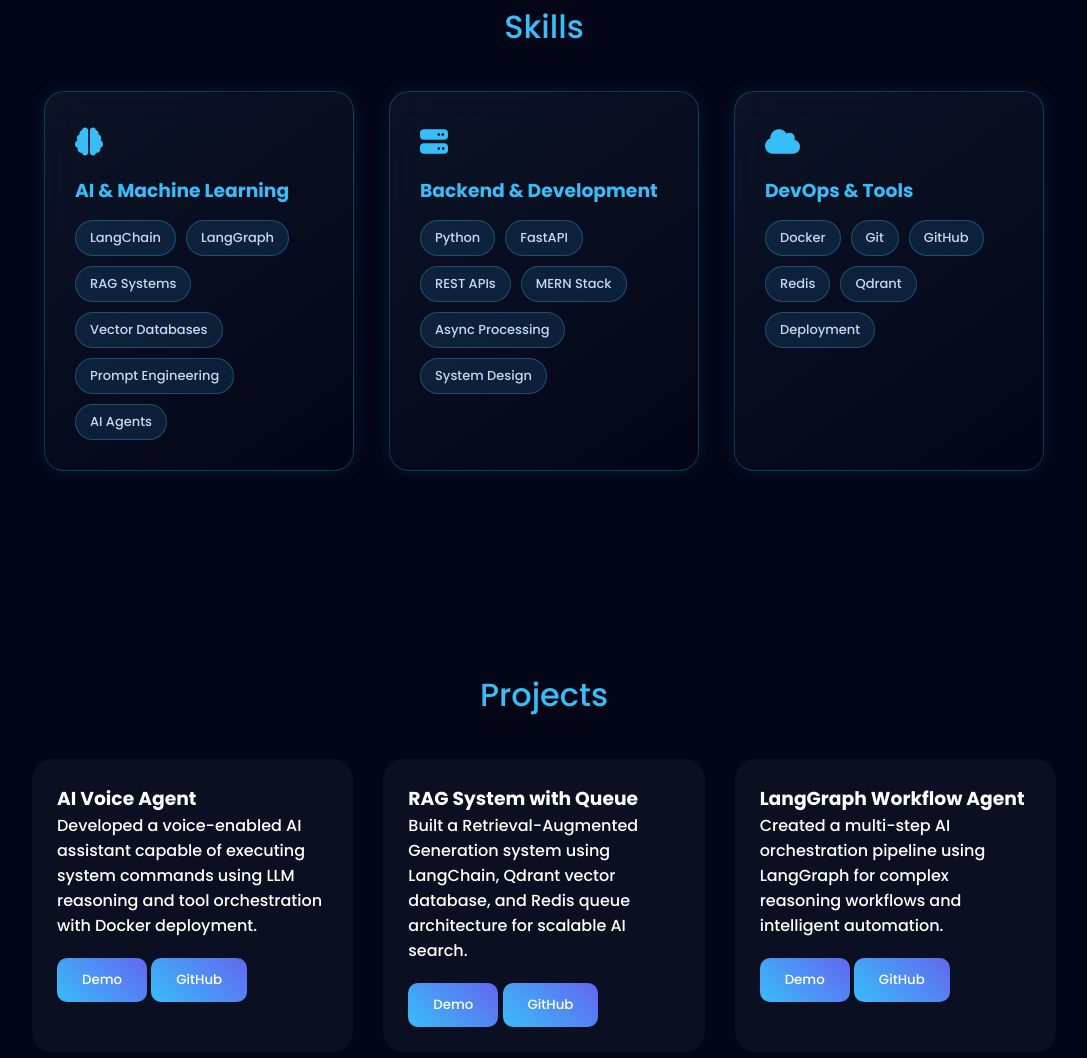
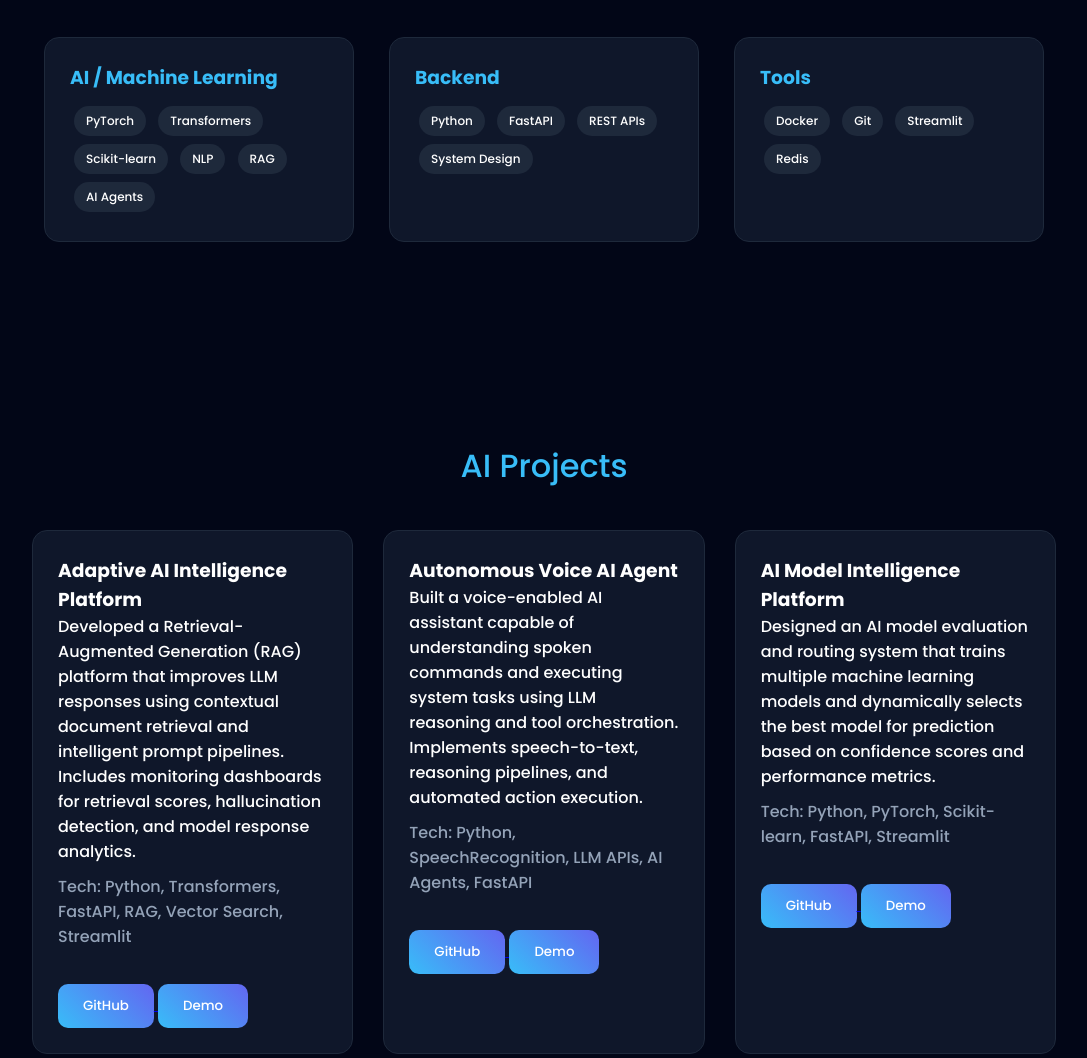
Before and after one commit to RahulG-12/portfolio, a plain HTML site: page index.html in a window 1280 px wide. Shown: the part 1348-2406 px from the top of the page, without its empty margins (96-1183 px from the left). Drawn offline with Linux system fonts and the light colour scheme.

Commit message:
Update index.html

```diff
--- a/index.html
+++ b/index.html
@@ -1,10 +1,11 @@
 <!DOCTYPE html>
 <html lang="en">
 <head>
+
 <meta charset="UTF-8">
 <meta name="viewport" content="width=device-width, initial-scale=1.0">
 
-<title>Rahul Giri | AI Developer</title>
+<title>Rahul Giri | AI Engineer</title>
 
 <link href="https://fonts.googleapis.com/css2?family=Poppins:wght@300;500;700&display=swap" rel="stylesheet">
 <link rel="stylesheet" href="https://cdnjs.cloudflare.com/ajax/libs/font-awesome/6.5.0/css/all.min.css">
@@ -24,8 +25,6 @@ background:#020617;
 color:white;
 overflow-x:hidden;
 }
-
-/* NAV */
 
 nav{
 display:flex;
@@ -51,8 +50,6 @@ nav a:hover{
 color:#38bdf8;
 }
 
-/* HERO */
-
 .hero{
 height:100vh;
 display:flex;
@@ -74,8 +71,6 @@ color:#38bdf8;
 margin-top:10px;
 }
 
-/* SOCIAL ICONS */
-
 .social-icons{
 margin-top:20px;
 display:flex;
@@ -93,8 +88,6 @@ color:#38bdf8;
 transform:scale(1.2);
 }
 
-/* BUTTON */
-
 .btn{
 margin-top:20px;
 padding:12px 25px;
@@ -110,8 +103,6 @@ transition:0.3s;
 transform:scale(1.05);
 }
 
-/* SECTION */
-
 section{padding:100px 10%;}
 
 .section-title{
@@ -121,8 +112,6 @@ font-size:32px;
 margin-bottom:40px;
 }
 
-/* ABOUT */
-
 .about{
 max-width:800px;
 margin:auto;
@@ -130,8 +119,6 @@ text-align:center;
 line-height:1.7;
 color:#cbd5f5;
 }
-
-/* ===== PREMIUM SKILLS ===== */
 
 .skills-container{
 max-width:1000px;
@@ -142,94 +129,50 @@ gap:35px;
 }
 
 .skill-box{
-background:linear-gradient(145deg, rgba(15,23,42,0.8), rgba(2,6,23,0.9));
-border:1px solid rgba(56,189,248,0.25);
-padding:30px;
-border-radius:20px;
-backdrop-filter:blur(20px);
-transition:0.4s;
-position:relative;
-overflow:hidden;
-box-shadow:0 0 20px rgba(56,189,248,0.1);
-}
-
-.skill-box::before{
-content:"";
-position:absolute;
-width:150%;
-height:150%;
-background:radial-gradient(circle, rgba(56,189,248,0.25), transparent 60%);
-top:-40%;
-left:-40%;
-opacity:0;
-transition:0.5s;
-}
-
-.skill-box:hover::before{
-opacity:1;
+background:#0f172a;
+padding:25px;
+border-radius:15px;
+border:1px solid #1e293b;
+transition:0.3s;
 }
 
 .skill-box:hover{
-transform:translateY(-12px) scale(1.04);
-box-shadow:0 0 40px rgba(56,189,248,0.35);
-border-color:#38bdf8;
-}
-
-.skill-icon{
-font-size:28px;
-color:#38bdf8;
-margin-bottom:12px;
+transform:translateY(-8px);
+box-shadow:0 0 25px rgba(56,189,248,0.4);
 }
 
 .skill-box h3{
 color:#38bdf8;
-margin-bottom:15px;
-font-weight:600;
-}
-
-.skill-tags{
-display:flex;
-flex-wrap:wrap;
-gap:10px;
+margin-bottom:10px;
 }
 
 .tag{
-padding:7px 14px;
-background:rgba(56,189,248,0.12);
-border:1px solid rgba(56,189,248,0.3);
+padding:6px 12px;
+background:#1e293b;
 border-radius:20px;
-font-size:13px;
-color:#cbd5f5;
-transition:0.3s;
+font-size:12px;
+margin:4px;
+display:inline-block;
 }
-
-.tag:hover{
-background:linear-gradient(45deg,#38bdf8,#6366f1);
-color:white;
-transform:scale(1.05);
-}
-
-/* PROJECTS */
 
 .projects{
 display:grid;
-grid-template-columns:repeat(auto-fit,minmax(280px,1fr));
+grid-template-columns:repeat(auto-fit,minmax(300px,1fr));
 gap:30px;
 }
 
 .card{
-background:rgba(15,23,42,0.6);
+background:#0f172a;
 padding:25px;
-border-radius:20px;
-transition:0.4s;
+border-radius:15px;
+transition:0.3s;
+border:1px solid #1e293b;
 }
 
 .card:hover{
-transform:translateY(-10px) scale(1.05);
+transform:translateY(-10px);
 box-shadow:0 0 30px rgba(56,189,248,0.4);
 }
-
-/* CONTACT */
 
 .contact{
 text-align:center;
@@ -241,18 +184,21 @@ color:#38bdf8;
 margin-right:8px;
 }
 
-/* CHAT */
+footer{
+text-align:center;
+padding:30px;
+border-top:1px solid #1e293b;
+}
 
 .chat{
 position:fixed;
-bottom:20px;
+bottom:80px;
 right:20px;
-width:320px;
+width:300px;
 background:#0f172a;
-border-radius:15px;
+border-radius:10px;
 display:none;
 flex-direction:column;
-overflow:hidden;
 }
 
 .chat-header{
@@ -263,7 +209,7 @@ font-weight:bold;
 }
 
 .chat-body{
-height:250px;
+height:200px;
 overflow-y:auto;
 padding:10px;
 font-size:14px;
@@ -275,15 +221,14 @@ display:flex;
 
 .chat-input input{
 flex:1;
-padding:10px;
+padding:8px;
 border:none;
 }
 
 .chat-input button{
-padding:10px;
+padding:8px;
 background:#38bdf8;
 border:none;
-cursor:pointer;
 }
 
 .chat-toggle{
@@ -297,13 +242,8 @@ border-radius:50%;
 cursor:pointer;
 }
 
-footer{
-text-align:center;
-padding:30px;
-border-top:1px solid #1e293b;
-}
+</style>
 
-</style>
 </head>
 
 <body>
@@ -318,45 +258,37 @@ border-top:1px solid #1e293b;
 </div>
 </nav>
 
-<!-- HERO -->
-
 <section class="hero">
 
 <h1>Rahul Giri</h1>
 <div class="typing" id="typing"></div>
 
-<p style="margin-top:10px;color:#cbd5f5;">🚀 Open to AI / Backend / Generative AI Roles</p>
+<p style="margin-top:10px;color:#cbd5f5;">
+AI Engineer | Generative AI | Python Backend
+</p>
 
 <div class="social-icons">
 <a href="https://github.com/RahulG-12" target="_blank"><i class="fab fa-github"></i></a>
 <a href="https://www.linkedin.com/in/rahul-giri-92b2b822a/" target="_blank"><i class="fab fa-linkedin"></i></a>
-<a href="mailto:rahulgiri12033@email.com"><i class="fas fa-envelope"></i></a>
-<a href="tel:+918454011003">
-    <i class="fas fa-phone"></i>
-</a>
+<a href="mailto:rahulgiri12033@gmail.com" ><i class="fas fa-envelope"></i></a>
 </div>
 
-<a href="Rahul_K_Giri_Resume.pdf" download>
+<a href="Rahul_AIML_Resume.pdf" download>
 <button class="btn">Download Resume</button>
 </a>
 
 </section>
-
-<!-- ABOUT -->
 
 <section id="about">
 
 <div class="section-title">About Me</div>
 
 <div class="about">
-AI Developer and Computer Engineering graduate passionate about building intelligent systems including voice assistants, automation tools, and retrieval-augmented AI applications.
-Experienced in Python backend development, Generative AI frameworks, and scalable architectures with hands-on experience using Docker for containerized deployment and Git for version control.
-I specialize in developing AI agents, RAG pipelines, and automation workflows that solve real-world problems with production-ready engineering practices.
+AI/ML Engineer passionate about building intelligent systems including AI agents, Retrieval-Augmented Generation platforms, and machine learning inference systems.
+Experienced in Python backend development, LLM integration, and scalable AI architecture using FastAPI and modern AI frameworks.
 </div>
 
 </section>
-
-<!-- SKILLS -->
 
 <section id="skills">
 
@@ -365,82 +297,132 @@ I specialize in developing AI agents, RAG pipelines, and automation workflows th
 <div class="skills-container">
 
 <div class="skill-box">
-<div class="skill-icon"><i class="fas fa-brain"></i></div>
-<h3>AI & Machine Learning</h3>
-<div class="skill-tags">
-<span class="tag">LangChain</span>
-<span class="tag">LangGraph</span>
-<span class="tag">RAG Systems</span>
-<span class="tag">Vector Databases</span>
-<span class="tag">Prompt Engineering</span>
+<h3>AI / Machine Learning</h3>
+<span class="tag">PyTorch</span>
+<span class="tag">Transformers</span>
+<span class="tag">Scikit-learn</span>
+<span class="tag">NLP</span>
+<span class="tag">RAG</span>
 <span class="tag">AI Agents</span>
-</div>
 </div>
 
 <div class="skill-box">
-<div class="skill-icon"><i class="fas fa-server"></i></div>
-<h3>Backend & Development</h3>
-<div class="skill-tags">
+<h3>Backend</h3>
 <span class="tag">Python</span>
 <span class="tag">FastAPI</span>
 <span class="tag">REST APIs</span>
-<span class="tag">MERN Stack</span>
-<span class="tag">Async Processing</span>
 <span class="tag">System Design</span>
-</div>
 </div>
 
 <div class="skill-box">
-<div class="skill-icon"><i class="fas fa-cloud"></i></div>
-<h3>DevOps & Tools</h3>
-<div class="skill-tags">
+<h3>Tools</h3>
 <span class="tag">Docker</span>
 <span class="tag">Git</span>
-<span class="tag">GitHub</span>
+<span class="tag">Streamlit</span>
 <span class="tag">Redis</span>
-<span class="tag">Qdrant</span>
-<span class="tag">Deployment</span>
-</div>
 </div>
 
 </div>
 
 </section>
 
-<!-- PROJECTS -->
-
 <section id="projects">
 
-<div class="section-title">Projects</div>
+<div class="section-title">AI Projects</div>
 
 <div class="projects">
 
+<!-- PROJECT 1 -->
+
 <div class="card">
-<h3>AI Voice Agent</h3>
-<p>Developed a voice-enabled AI assistant capable of executing system commands using LLM reasoning and tool orchestration with Docker deployment.</p>
-<a href="https://drive.google.com/drive/folders/1ymbUSTtKHmJd2NcwfFDdLg03L1BkvTgp?usp=drive_link" target="_blank"><button class="btn">Demo</button></a>
-<a href="https://github.com/RahulG-12/AI_VOICE" target="_blank"><button class="btn">GitHub</button></a>
+
+<h3>Adaptive AI Intelligence Platform</h3>
+
+<p>
+Developed a Retrieval-Augmented Generation (RAG) platform that improves LLM responses using contextual document retrieval and intelligent prompt pipelines.
+Includes monitoring dashboards for retrieval scores, hallucination detection, and model response analytics.
+</p>
+
+<p style="color:#94a3b8;margin-top:10px;">
+Tech: Python, Transformers, FastAPI, RAG, Vector Search, Streamlit
+</p>
+
+<div style="margin-top:15px">
+
+<a href="https://github.com/RahulG-12/ADAPTIVE_LLM" target="_blank">
+<button class="btn">GitHub</button>
+</a>
+
+<a href="https://drive.google.com/drive/folders/1AWLOQkuxqAhV1Ten1AiOeXrDbEtefxID?usp=drive_link" target="_blank">
+<button class="btn">Demo</button>
+</a>
+
 </div>
 
-<div class="card">
-<h3>RAG System with Queue</h3>
-<p>Built a Retrieval-Augmented Generation system using LangChain, Qdrant vector database, and Redis queue architecture for scalable AI search.</p>
-<a href="https://drive.google.com/drive/folders/1uPLtrFIX7AR6og8tQcSchVyqWZoesowy?usp=sharing" target="_blank"><button class="btn">Demo</button></a>
-<a href="https://github.com/RahulG-12/rag-ai-document-chatbot" target="_blank"><button class="btn">GitHub</button></a>
 </div>
 
+
+<!-- PROJECT 2 -->
+
 <div class="card">
-<h3>LangGraph Workflow Agent</h3>
-<p>Created a multi-step AI orchestration pipeline using LangGraph for complex reasoning workflows and intelligent automation.</p>
-<a href="https://drive.google.com/drive/folders/1Rcs5FhaynGVoh0GQBg6EEpnndwVU-AJV?usp=sharing" target="_blank"><button class="btn">Demo</button></a>
-<a href="https://github.com/RahulG-12/AI-Assistant" target="_blank"><button class="btn">GitHub</button></a>
+
+<h3>Autonomous Voice AI Agent</h3>
+
+<p>
+Built a voice-enabled AI assistant capable of understanding spoken commands and executing system tasks using LLM reasoning and tool orchestration.
+Implements speech-to-text, reasoning pipelines, and automated action execution.
+</p>
+
+<p style="color:#94a3b8;margin-top:10px;">
+Tech: Python, SpeechRecognition, LLM APIs, AI Agents, FastAPI
+</p>
+
+<div style="margin-top:15px">
+
+<a href="https://github.com/RahulG-12/AI_VOICE" target="_blank">
+<button class="btn">GitHub</button>
+</a>
+
+<a href="https://drive.google.com/drive/folders/1ymbUSTtKHmJd2NcwfFDdLg03L1BkvTgp?usp=drive_link" target="_blank">
+<button class="btn">Demo</button>
+</a>
+
+</div>
+
+</div>
+
+
+<!-- PROJECT 3 -->
+
+<div class="card">
+
+<h3>AI Model Intelligence Platform</h3>
+
+<p>
+Designed an AI model evaluation and routing system that trains multiple machine learning models and dynamically selects the best model for prediction based on confidence scores and performance metrics.
+</p>
+
+<p style="color:#94a3b8;margin-top:10px;">
+Tech: Python, PyTorch, Scikit-learn, FastAPI, Streamlit
+</p>
+
+<div style="margin-top:15px">
+
+<a href="https://github.com/RahulG-12/AI_MODEL_INTELLIGENCE" target="_blank">
+<button class="btn">GitHub</button>
+</a>
+
+<a href="https://drive.google.com/drive/folders/1-UAtCia62INU8Q73Ek9RxgUrpi2IBRWG?usp=drive_link" target="_blank">
+<button class="btn">Demo</button>
+</a>
+
+</div>
+
 </div>
 
 </div>
 
 </section>
-
-<!-- CONTACT -->
 
 <section id="contact">
 
@@ -449,10 +431,9 @@ I specialize in developing AI agents, RAG pipelines, and automation workflows th
 <div class="contact">
 
 <p><i class="fas fa-map-marker-alt"></i> Mumbai, India</p>
-<p><i class="fas fa-envelope"></i> rahulgiri12033@email.com</p>
-<p><i class="fab fa-linkedin"></i> https://www.linkedin.com/in/rahul-giri-92b2b822a/</p>
-<p><i class="fab fa-github"></i> https://github.com/RahulG-12</p>
-<p><i class="fas fa-phone"></i> +91 8454011003</p>
+<p><i class="fas fa-envelope"></i> rahulgiri12033@gmail.com</p>
+<p><i class="fab fa-github"></i> github.com/RahulG-12</p>
+<p><i class="fab fa-linkedin"></i> linkedin.com/in/rahul-giri-92b2b822a</p>
 
 </div>
 
@@ -479,7 +460,12 @@ I specialize in developing AI agents, RAG pipelines, and automation workflows th
 
 <script>
 
-const words=["AI Developer","Python Backend Developer","Automation Engineer","Building Intelligent Systems"];
+const words=[
+"AI Engineer",
+"Generative AI Developer",
+"Python Backend Developer",
+"Building Intelligent Systems"
+];
 
 let i=0,j=0,current="",isDeleting=false;
 
@@ -501,8 +487,7 @@ type();
 
 function toggleChat(){
 const chat=document.getElementById("chatBox");
-chat.style.display=chat.style.display==="flex"?"none":"flex";
-chat.style.display="flex";
+chat.style.display = chat.style.display==="flex" ? "none" : "flex";
 }
 
 function sendMessage(){
@@ -512,13 +497,13 @@ const body=document.getElementById("chatBody");
 
 body.innerHTML+=`<div><b>You:</b> ${input}</div>`;
 
-let reply="Rahul is an AI developer specializing in Python, automation, RAG systems, and intelligent agents.";
+let reply="Rahul is an AI engineer specializing in generative AI, RAG systems, and AI agents.";
 
 if(input.toLowerCase().includes("project"))
-reply="Rahul built AI Voice Agent, RAG System with Redis Queue, and LangGraph Workflow Agent.";
+reply="Rahul built Adaptive AI Platform, Autonomous Voice Agent, and AI Model Intelligence Platform.";
 
 if(input.toLowerCase().includes("skill"))
-reply="Rahul works with Python, AI frameworks, Docker, Git, MERN stack, and backend development.";
+reply="Rahul works with Python, PyTorch, Transformers, FastAPI, Docker, and modern AI frameworks.";
 
 body.innerHTML+=`<div><b>AI:</b> ${reply}</div>`;
 }
```
